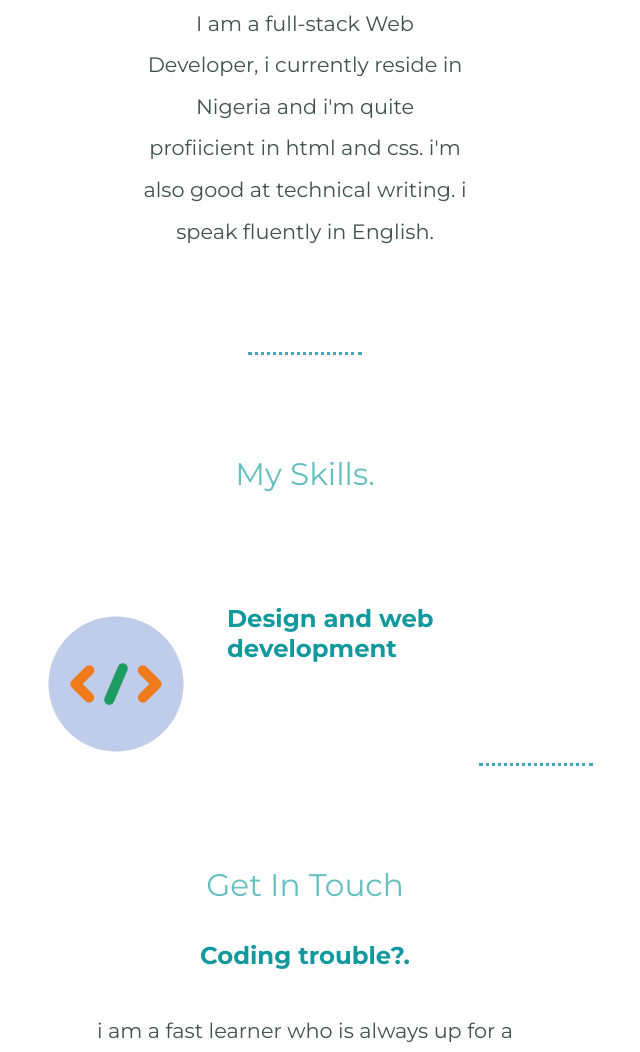
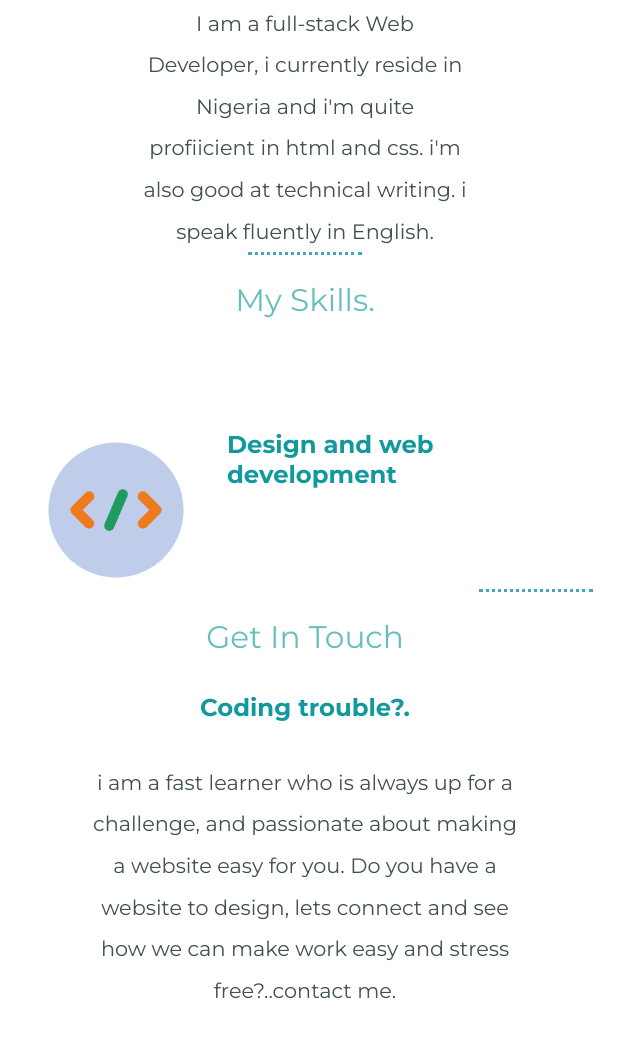
Before and after one commit to AgEvans19/Personalcv., a plain HTML site: page index.html in a window 1280 px wide. Shown: the part 1217-2269 px from the top of the page, without its empty margins (335-975 px from the left). Drawn offline with Linux system fonts and the light colour scheme; a web font is replaced by a local one.

Commit message:
Update styles.css
update code

```diff
--- a/styles.css
+++ b/styles.css
@@ -38,7 +38,7 @@ hr{
     border: dotted #43A5BE;
     border-bottom: none;
     width: 10%;
-    margin: 100px auto;
+    margin: auto;
 
 }
 
```
